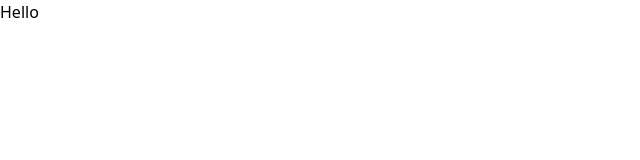
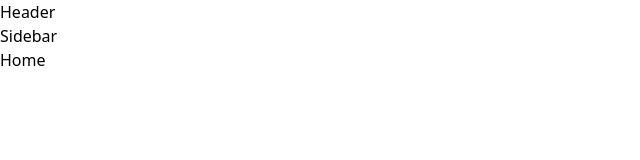
Before and after one commit to HoQuangLinh/chat-room-media, a React (Create React App) app in the folder frontend/: page / in a window 1280 px wide. Shown: the top 160 px of the page, without its empty margins (0-640 px from the left). Built offline with nearby package versions, Linux system fonts and the light colour scheme.

Commit message:
update base for source frontend

```diff
--- a/frontend/src/App.tsx
+++ b/frontend/src/App.tsx
@@ -1,7 +1,9 @@
+import { RouterProvider } from "react-router-dom"
+import { router } from "./router"
 
 const App = () => {
   return (
-    <div>Hello</div>
+    <RouterProvider router={router} />
   )
 }
 
--- /dev/null
+++ b/frontend/src/components/header/index.tsx
@@ -0,0 +1,8 @@
+
+const Header = () => {
+  return (
+    <div>Header</div>
+  )
+}
+
+export default Header
--- /dev/null
+++ b/frontend/src/components/sidebar/index.tsx
@@ -0,0 +1,8 @@
+
+const Sidebar = () => {
+    return (
+      <div>Sidebar</div>
+    )
+  }
+
+  export default Sidebar
--- /dev/null
+++ b/frontend/src/layout/HomeLayout.tsx
@@ -0,0 +1,36 @@
+import Header from '@/components/header'
+import { useEffect } from 'react'
+import { Outlet } from 'react-router-dom'
+import Sidebar from '../components/sidebar'
+
+let scroll = 0
+const HomeLayout = () => {
+  useEffect(() => {
+    setTimeout(() => {
+      window.scrollTo({ top: scroll, behavior: 'smooth' })
+    }, 100)
+  }, [])
+
+  window.addEventListener('scroll', () => {
+    if (window.location.pathname === '/') {
+      scroll = window.pageYOffset
+      return scroll
+    }
+  })
+
+  return (
+    <div>
+      <Header />
+      <div>
+        <div>
+          <Sidebar />
+        </div>
+        <div>
+          <Outlet />
+        </div>
+      </div>
+    </div>
+  )
+}
+
+export default HomeLayout
--- /dev/null
+++ b/frontend/src/pages/home/index.tsx
@@ -0,0 +1,8 @@
+
+const Home = () => {
+    return (
+      <div>Home</div>
+    )
+  }
+
+  export default Home
--- /dev/null
+++ b/frontend/src/pages/login/index.tsx
@@ -0,0 +1,5 @@
+const Login = () => {
+  return <div>Login</div>
+}
+
+export default Login
--- /dev/null
+++ b/frontend/src/pages/register/index.tsx
@@ -0,0 +1,5 @@
+const Register = () => {
+  return <div>Register</div>
+}
+
+export default Register
--- /dev/null
+++ b/frontend/src/router/PrivateRoute.tsx
@@ -0,0 +1,17 @@
+import { ReactElement, ReactNode, useState } from 'react'
+import { Navigate } from 'react-router-dom'
+
+interface IPrivateRouteProps {
+  children: ReactElement
+}
+const PrivateRoute = (props: IPrivateRouteProps) => {
+  const [isLogin, setIsLogin] = useState(true)
+  const { children } = props
+  if (!isLogin) {
+    return <Navigate to={'/login'} />
+  }
+
+  return children
+}
+
+export default PrivateRoute
--- /dev/null
+++ b/frontend/src/router/index.tsx
@@ -0,0 +1,32 @@
+import { createBrowserRouter } from "react-router-dom";
+import PrivateRoute from "./PrivateRoute";
+import HomeLayout from "@/layout/HomeLayout";
+import Home from "@/pages/home";
+import Login from "@/pages/login";
+import Register from "@/pages/register";
+
+export const router = createBrowserRouter([
+  {
+    path: "/",
+    element: (
+      <PrivateRoute>
+        <HomeLayout></HomeLayout>
+      </PrivateRoute>
+    ),
+    children: [
+      {
+        index: true,
+        element: <Home />,
+      },
+    ],
+  },
+  {
+    path: "/login",
+    element: <Login />,
+  },
+  {
+    path: "/register",
+    element: <Register />,
+  },
+
+]);
--- /dev/null
+++ b/package.json
@@ -0,0 +1,5 @@
+{
+  "dependencies": {
+    "react-router-dom": "^6.15.0"
+  }
+}
```
Also changed, not shown: 1 other file (tests, documents, lock files or other folders).
